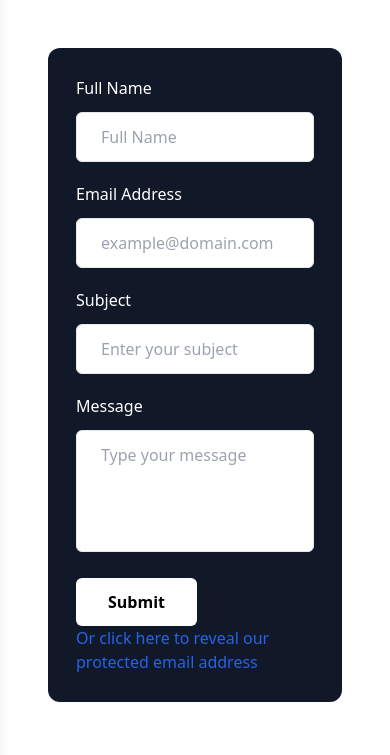
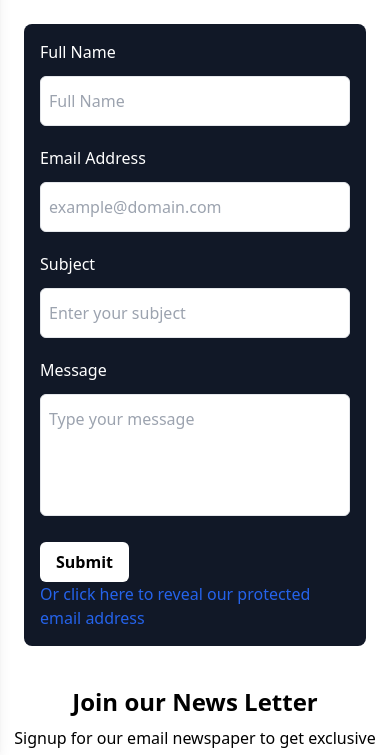
Before and after one commit to DHINAKARAN-K-2/Nostra-Project, a plain HTML site: page contact.html in a window 390 px wide. Shown: the part 92-847 px from the top of the page. Drawn offline with nearby package versions, Linux system fonts and the light colour scheme.

Commit message:
Improve Responsive

```diff
--- a/contact.html
+++ b/contact.html
@@ -14,14 +14,14 @@
 </head>
 
 <body class="m-0 p-0">
-    <!--Offer bar-->
+    <!-- Offer bar-->
     <div class="bg-black text-white text-center h-7 md:h-12" id="offer">
         <p class="text-1xl md:text-2xl" style="display: inline;">Sign Up and <b>GET 20% OFF</b> for your first Order
         </p>
         <button class="ml-9 cursor-pointer" id="closebtn">X</button>
     </div>
     <!--Navbar for mobile view-->
-    <div id="mobile-menu" class="fixed top-3 left-0 h-full bg-white shadow-lg transform -translate-x-full transition-transform duration-300 md:hidden z-50">
+    <div id="mobile-menu" class="fixed top-0 left-0 h-full bg-gray-200 shadow-lg transform -translate-x-full transition-transform duration-300 md:hidden z-50">
         <button id="close-btn" class="relative top-3 mx-2 left-3"><i class="fa-solid fa-xmark " style="color: #000000;"></i></button>
         <ul class="flex flex-col gap-6 mx-9 p-6 font-medium">
             <li><a href="index.html" class="hover:text-blue-600">Home</a></li>
@@ -63,40 +63,40 @@
 
     </nav>
     <!--Contact Form-->
-    <div class="flex items-center justify-center p-12">
-        <div class="mx-auto w-full max-w-[550px]  bg-gray-900 p-7 rounded-xl text-white ">
-            <form action="https://fabform.io/f/{form-id}" method="post">
+    <div class="flex items-center justify-center p-6 md:p-12">
+        <div class="mx-auto w-full max-w-[550px]  bg-gray-900 p-4 md:p-7 rounded-lg text-white ">
+            <form method="post">
                 <div class="mb-5">
                     <label for="name" class="mb-3 block text-base font-medium text-[#07074D]">
                         Full Name
                     </label>
-                    <input type="text" name="name" id="name" placeholder="Full Name"
-                        class="w-full rounded-md border border-[#e0e0e0] bg-white py-3 px-6 text-base font-medium text-[#6B7280] outline-none focus:border-[#6A64F1] focus:shadow-md" />
+                    <input type="text" name="name" id="name" placeholder="Full Name" required
+                        class="w-full rounded-md border text-black border-[#e0e0e0] bg-white py-3 px-2 text-base font-medium text-[#6B7280] outline-none focus:border-[#6A64F1] focus:shadow-md" />
                 </div>
                 <div class="mb-5">
                     <label for="email" class="mb-3 block text-base font-medium text-[#07074D]">
                         Email Address
                     </label>
-                    <input type="email" name="email" id="email" placeholder="example@domain.com"
-                        class="w-full rounded-md border border-[#e0e0e0] bg-white py-3 px-6 text-base font-medium text-[#6B7280] outline-none focus:border-[#6A64F1] focus:shadow-md" />
+                    <input type="email" name="email" id="email" placeholder="example@domain.com" required
+                        class="w-full rounded-md border text-black border-[#e0e0e0] bg-white py-3 px-2 text-base font-medium text-[#6B7280] outline-none focus:border-[#6A64F1] focus:shadow-md" />
                 </div>
                 <div class="mb-5">
                     <label for="subject" class="mb-3 block text-base font-medium text-[#07074D]">
                         Subject
                     </label>
-                    <input type="text" name="subject" id="subject" placeholder="Enter your subject"
-                        class="w-full rounded-md border border-[#e0e0e0] bg-white py-3 px-6 text-base font-medium text-[#6B7280] outline-none focus:border-[#6A64F1] focus:shadow-md" />
+                    <input type="text" name="subject" id="subject" placeholder="Enter your subject" required
+                        class="w-full rounded-md border text-black border-[#e0e0e0] bg-white py-3 px-2 text-base font-medium text-[#010101] outline-none focus:border-[#6A64F1] focus:shadow-md" />
                 </div>
                 <div class="mb-5">
                     <label for="message" class="mb-3 block text-base font-medium text-[#07074D]">
                         Message
                     </label>
                     <textarea rows="4" name="message" id="message" placeholder="Type your message"
-                        class="w-full resize-none rounded-md border border-[#e0e0e0] bg-white py-3 px-6 text-base font-medium text-[#6B7280] outline-none focus:border-[#6A64F1] focus:shadow-md"></textarea>
+                        class="w-full resize-none text-black rounded-md border border-[#e0e0e0] bg-white py-3 px-2 text-base font-medium text-[#6B7280] outline-none focus:border-[#6A64F1] focus:shadow-md"></textarea>
                 </div>
                 <div>
                     <button
-                        class="hover:shadow-form hover:bg-blue-600 hover:text-white rounded-md bg-white py-3 px-8 text-base font-semibold text-black outline-none">
+                        class="hover:shadow-form hover:bg-blue-600 hover:text-white rounded-md bg-white px-4 py-2 md:py-3 md:px-8 text-base font-semibold text-black outline-none">
                         Submit
                     </button>
                 </div>
```
Also changed, not shown: collection.html (+14 -15 lines), index.html (+2 -2 lines).
